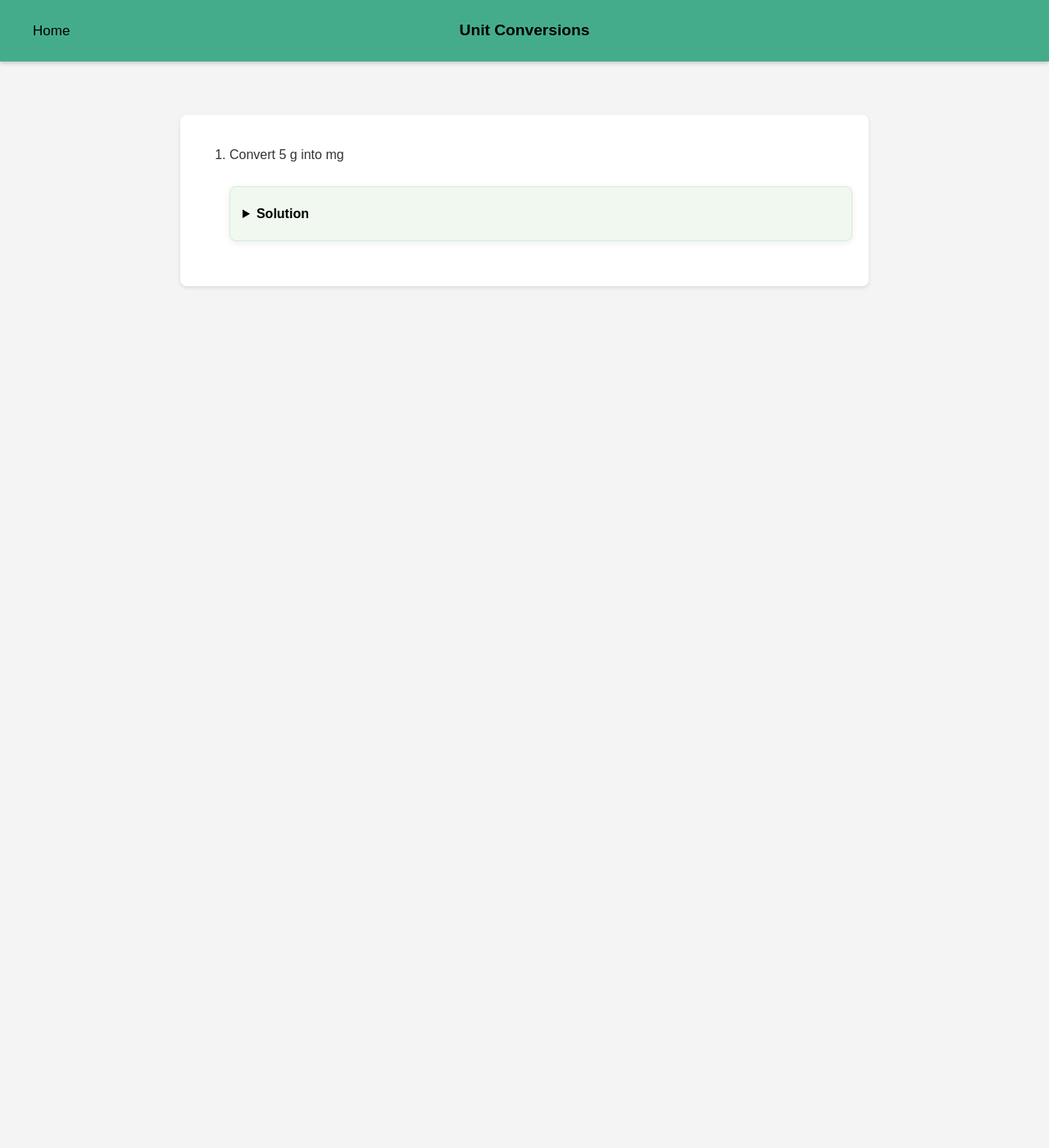
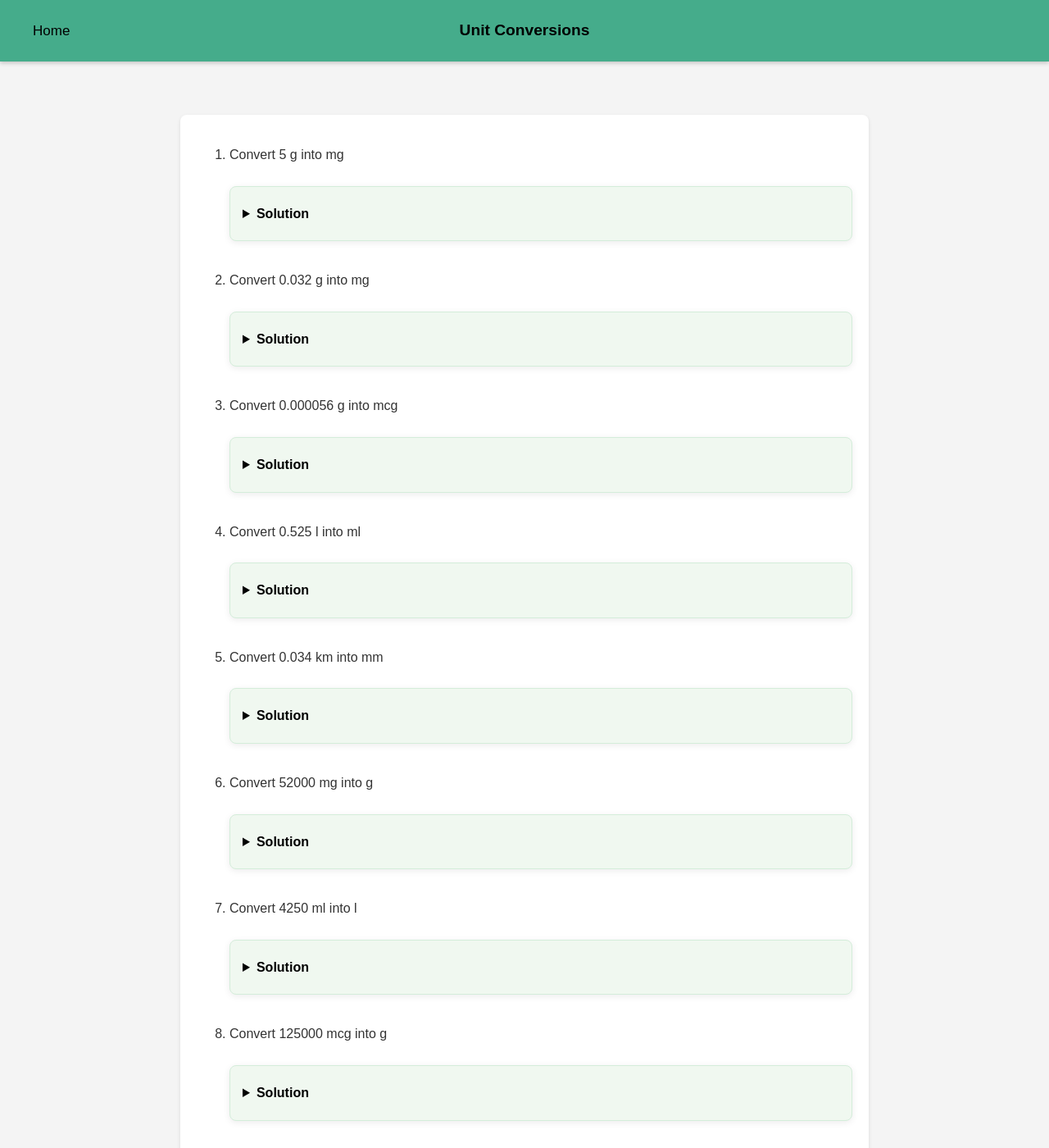
Before and after one commit to probe973/pha-4010y, a Jekyll site: the page built from unit_conv/qsa.md, in a window 1280 px wide and 1400 px high. Shown: the whole window at 82% size. Built offline with Jekyll 4.4.1, drawn with Linux system fonts in a browser that asks for light colours; some of the changed lines change nothing that is shown; some of the changed text lies outside the part shown.

Commit message:
Update metric_conv.yml

```diff
--- a/_data/metric_conv.yml
+++ b/_data/metric_conv.yml
@@ -1,4 +1,40 @@
 - question: "Convert 5 g into mg"
   solution: |
-    <p>$1 \text{ g} = 1000 \text {mg}$</p>
+    <p>$1 \text{ g} = 1000 \text { mg}$</p>
     <p>$5 \text{ g} \times \frac{1000 \text{ mg}}{1 \text{ g}} = 5000 \text{ mg}$</p>
+- question: "Convert 0.032 g into mg"
+  solution: |
+    <p>$1 \text{ g} = 1000 \text { mg}$</p>
+    <p>$0.032 \text{ g} \times \frac{1000 \text{ mg}}{1 \text{ g}} = 32 \text{ mg}$</p>
+- question: "Convert 0.000056 g into mcg"
+  solution: |
+    <p>$1 \text{ g} = 1000000 \text { mcg}$</p>
+    <p>$0.000056 \text{ g} \times \frac{1000000 \text{ mcg}}{1 \text{ g}} = 560 \text{ mcg}$</p>
+- question: "Convert 0.525 l into ml"
+  solution: |
+    <p>$1 \text{ l} = 1000 \text { ml}$</p>
+    <p>$0.525 \text{ l} \times \frac{1000 \text{ ml}}{1 \text{ l}} = 525 \text{ ml}$</p>
+- question: "Convert 0.034 km into mm"
+  solution: |
+    <p>$ 1 \text{ km} = 1000000 \text { mm}
+    <p>$0.034 \text{ km} \times \frac{1000000 \text { mm}}{1 \text{ km}} = 34000 \text{ mm}$</p>
+- question: "Convert 52000 mg into g"
+  solution: |
+    <p>$1 \text{ g} = 1000 \text { mg}$</p>
+    <p>$52000 \text{ mg} \times \frac{1 \text{ g}}{1000 \text { mg}} = 52 \text{ g}$</p>
+- question: "Convert 4250 ml into l"
+  solution: |
+    <p>$1 \text{ l} = 1000 \text { ml}$</p>
+    <p>$4250 \text{ ml} \times \frac{1 \text{ l}}{1000 \text { ml}} = 4.25 \text{ l}$</p>
+- question: "Convert 125000 mcg into g"
+  solution: |
+    <p>$1 \text{ g} = 1000000 \text{ mcg}$</p>
+    <p>$125000 \text{ mcg} \times \frac{1 \text{ g}}{1000000 \text { mcg}} = 0.125 \text{ g}$</p>
+- question: "Convert 5600 mcg into mg"
+  solution: |
+    <p>$1 \text{ mg} = 1000 \text { mcg}$</p>
+    <p>$5600 \text{ mcg} \times \frac{1 \text{ mg}}{1000 \text { mcg}} = 5.6 \text{ mg}$</p>
+- question: "Convert 453000000000 mcg into kg"
+  solution: |
+   <p>$1 \text{ kg} = 1000000000 \text{ mcg}</p>
+   <p>$453000000000 \text{ mcg} \times \frac{1 \text{ kg}}{1000000000 \text{ mcg}} = 453 \text{ kg}$</p>
```
